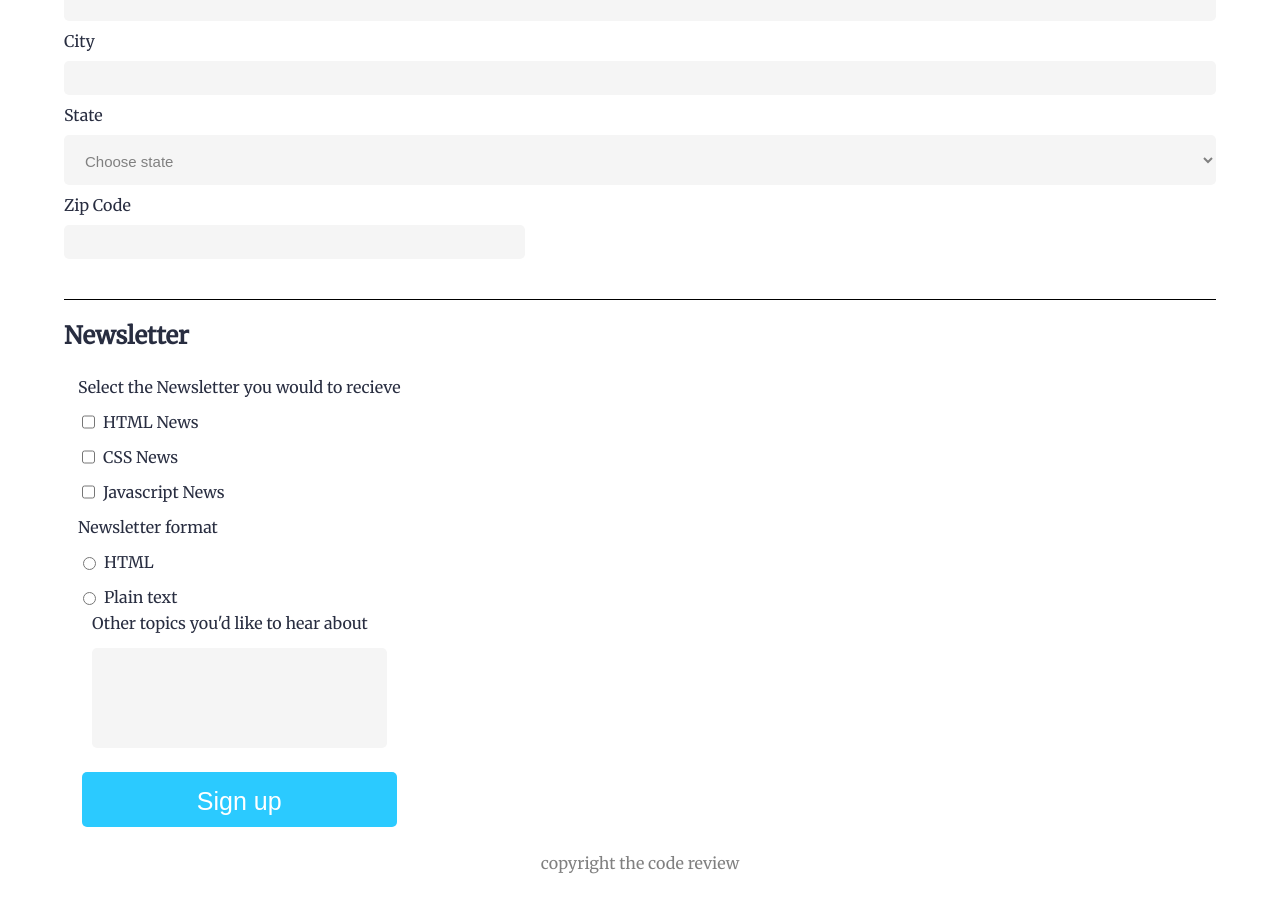
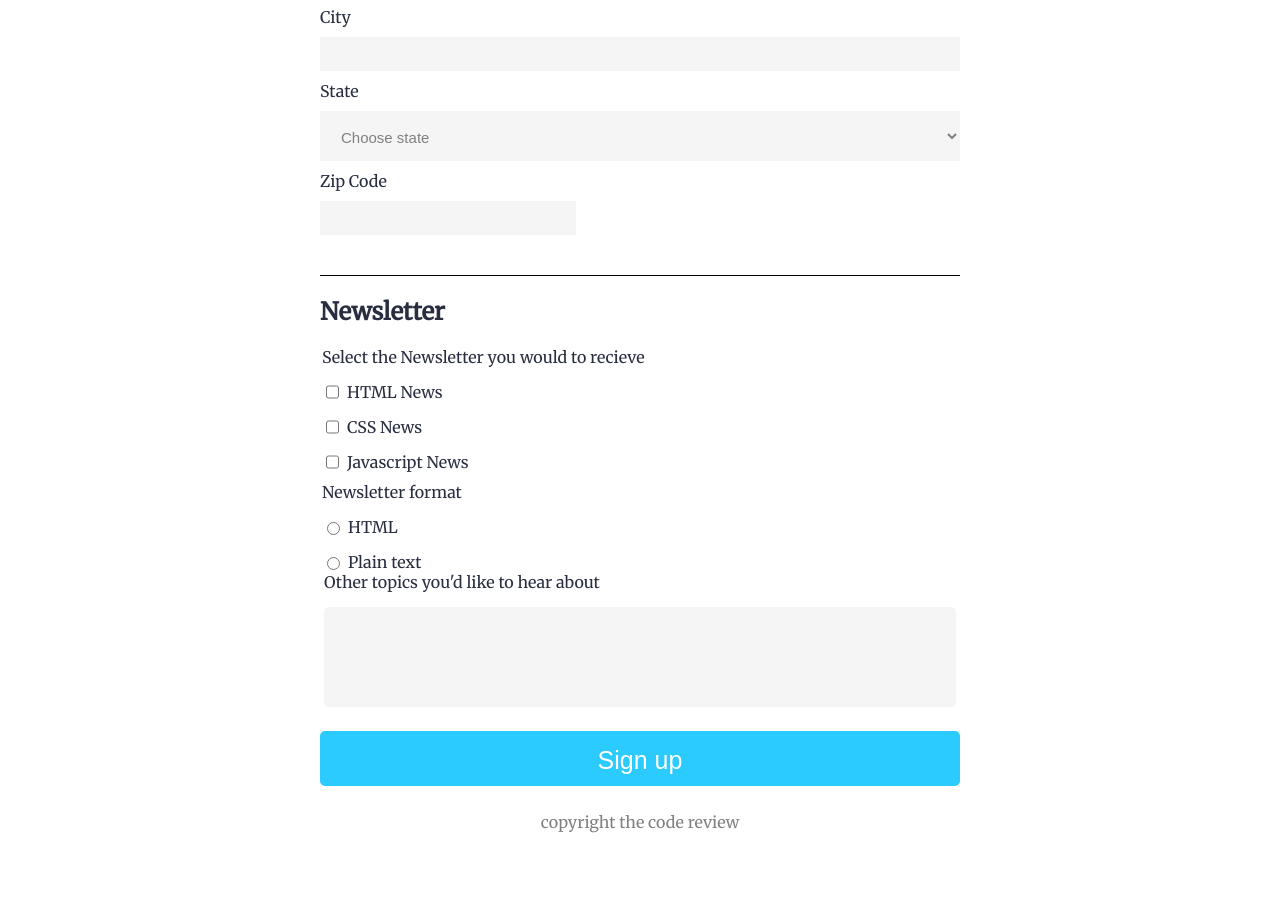
Before and after one commit to TroyAWilson/TechdegreeProjectThree, a plain HTML site: page Index.html in a window 1280 px wide. Shown: the part 606-1518 px from the top of the page. Drawn offline with Linux system fonts and the light colour scheme.

Commit message:
Everything but the buttons

```diff
--- a/css/styles.css
+++ b/css/styles.css
@@ -52,12 +52,17 @@ input::placeholder {
   display: flex;
   flex-direction: column;
 }
+.contactInfo input:focus,
+.contactInfo select:focus {
+  border: 2.3px #282D40 solid;
+}
+
 
 .contactInfo input, .contactInfo select{
   width: 100%;
   background-color: whitesmoke;
   border: none;
-  border-radius: 5px;
+  /* border-radius: 5px; */
   height: 30px;
   padding: 17px;
   margin-bottom: 10px;
@@ -108,14 +113,59 @@ textarea {
 
 
 
+
+
+
+
+
+
+/* .flexAlign{
+  width: 25px;
+    margin: 20px 100px;
+    position: relative;
+
+}
+.flexAlign label {
+  cursor: pointer;
+    position: absolute;
+    width: 25px;
+    height: 25px;
+    top: 0;
+    left: 0;
+    background: #eee;
+    border:1px solid #ddd;
+
+}
+
+.flexAlign label::after {
+  opacity: 0.2;
+   content: '';
+   position: absolute;
+   width: 9px;
+   height: 5px;
+   background: transparent;
+   top: 6px;
+   left: 7px;
+   border: 3px solid #333;
+   border-top: none;
+   border-right: none;
+
+   transform: rotate(-45deg);
+
+
+}
+.flexAlign label:hover::after {
+    opacity: 0.5;
+}
+
+.flexAlign input[type=checkbox]:checked + label:after {
+    opacity: 1;
+}
+
+
  input[type="checkbox"] {
-     border: red 1px solid;
-     color: red;
-}
-  input {
-    border: red 1px solid;
-    background-color: red;
-  }
+     visibility: hidden;
+} */
 
 /* end of button test  */
 
@@ -151,35 +201,31 @@ footer p {
 }
 
 
-/* Media Queries  */
-@media (min-width: 768px) {
-
-
-}
-
-
-
-
-
-
-
-
-
-
-
-
-
-
-
-
-
-
-
-
-
 fieldset {
     border: 0;
 }
 
 
-/* Media Queries */
+
+/* Media Queries  */
+@media (min-width: 768px) {
+  main{
+      display: flex;
+      flex-direction: column;
+      max-width: 50%;
+      margin: auto;
+  }
+  .newsForm{
+    width: 100%;
+  }
+  fieldset{
+    padding: 0;
+    padding-bottom: 10px;
+  }
+  .signSheet button {
+    width: 100%;
+  }
+  .main-header {
+    padding: 25px;
+  }
+}
```
